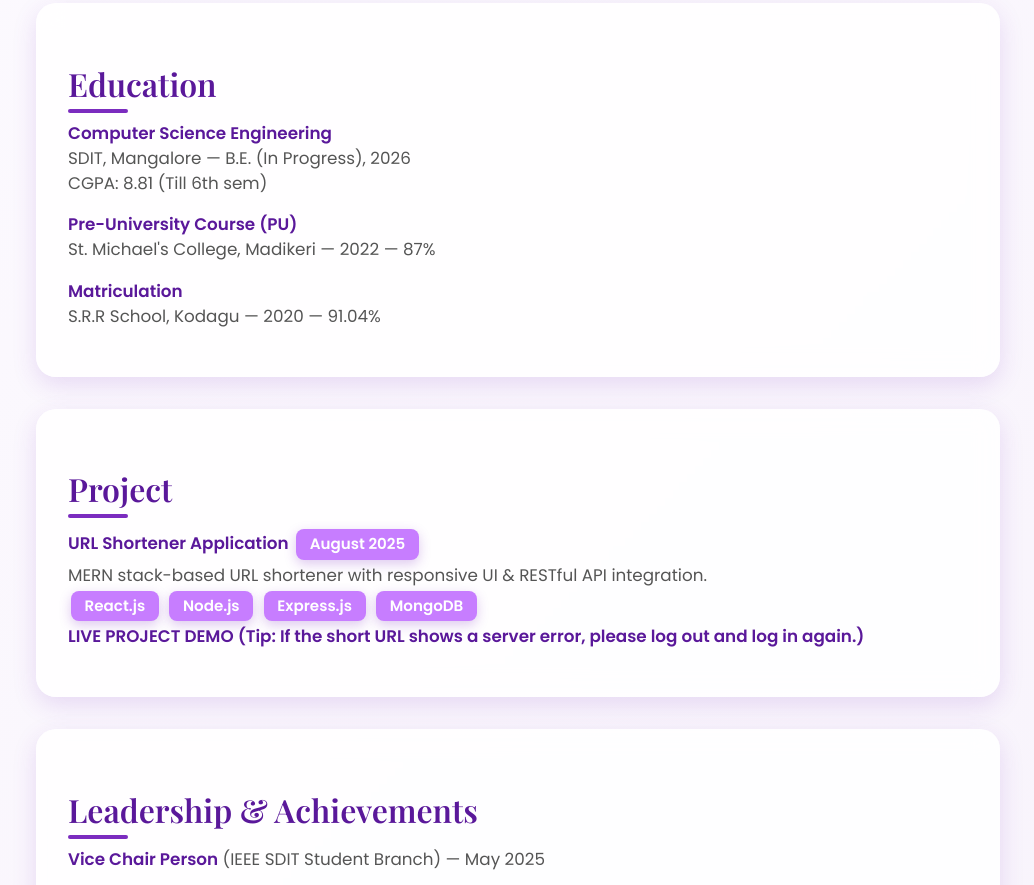
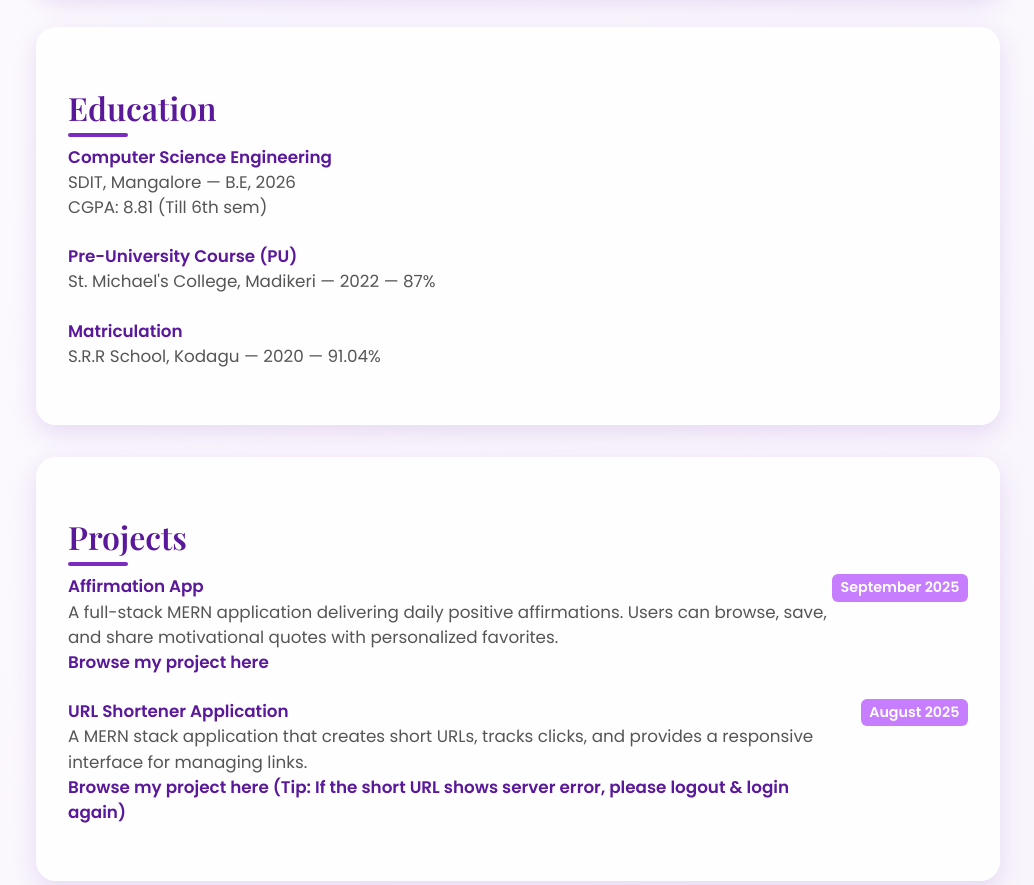
Before and after one commit to Sinchanaps03/portfolio, a website: page index.html in a window 1280 px wide. Shown: the part 751-1636 px from the top of the page, without its empty margins (122-1156 px from the left). Drawn offline with nearby package versions, Linux system fonts and the light colour scheme.

Commit message:
Sinchana's Portfolio

```diff
--- a/index.html
+++ b/index.html
@@ -53,7 +53,6 @@
     opacity: 0.9;
   }
 
-  /* View My Work Button */
   .view-work-btn {
     display: inline-block;
     margin-top: 1.5rem;
@@ -81,7 +80,7 @@
     background: rgba(255, 255, 255, 0.85);
     box-shadow: 0 8px 24px rgba(123, 44, 191, 0.15);
     backdrop-filter: blur(12px);
-    animation: fadeInUp 1s ease forwards;
+    animation: floatUp 4s ease-in-out infinite alternate, fadeInUp 1s ease forwards;
   }
 
   h2 {
@@ -110,11 +109,13 @@
   }
 
   li {
-    margin-bottom: 1rem;
+    margin-bottom: 1.5rem;
     font-size: 1.05rem;
     line-height: 1.5;
     color: var(--text-light);
     transition: transform 0.3s ease, color 0.3s ease;
+    position: relative;
+    padding-right: 120px;
   }
 
   li:hover {
@@ -127,15 +128,15 @@
   }
 
   .badge {
-    display: inline-block;
+    position: absolute;
+    right: 0;
+    top: 0;
     background: var(--purple-light);
-    color: var(--white);
-    border-radius: 8px;
-    padding: 0.25em 0.9em;
-    margin: 0.2em;
-    font-size: 0.9em;
+    color: white;
+    padding: 0.2em 0.6em;
+    border-radius: 6px;
+    font-size: 0.85em;
     font-weight: 600;
-    box-shadow: 0 4px 12px rgba(123, 44, 191, 0.25);
   }
 
   .contact-link {
@@ -152,11 +153,14 @@
 
   @keyframes fadeInDown { from {opacity:0; transform:translateY(-40px);} to {opacity:1; transform:translateY(0);} }
   @keyframes fadeInUp { from {opacity:0; transform:translateY(40px);} to {opacity:1; transform:translateY(0);} }
+  @keyframes floatUp { from {transform: translateY(0);} to {transform: translateY(-10px);} }
 
   @media (max-width:600px){
     header h1{font-size:2rem;}
     h2{font-size:1.5rem;}
     section{padding:1.2rem;}
+    li{padding-right: 0; margin-bottom: 1.5rem;}
+    .badge{position: static; display: inline-block; margin-left: 0.5rem;}
   }
 </style>
 </head>
@@ -168,7 +172,6 @@
   <p>Passionate about creating innovative web solutions using modern technologies.<br>Currently pursuing Computer Science Engineering with a focus on practical applications and leadership.</p>
   <p>Mangalore, Karnataka</p>
 
-  <!-- View My Work Button -->
   <a href="https://github.com/Sinchanaps03" target="_blank" class="view-work-btn">View My Work</a>
 </header>
 
@@ -184,22 +187,26 @@
 <section class="education">
   <h2>Education</h2>
   <ul>
-    <li><strong>Computer Science Engineering</strong><br>SDIT, Mangalore — B.E. (In Progress), 2026<br>CGPA: 8.81 (Till 6th sem)</li>
+    <li><strong>Computer Science Engineering</strong><br>SDIT, Mangalore — B.E, 2026<br>CGPA: 8.81 (Till 6th sem)</li>
     <li><strong>Pre-University Course (PU)</strong><br>St. Michael's College, Madikeri — 2022 — 87%</li>
     <li><strong>Matriculation</strong><br>S.R.R School, Kodagu — 2020 — 91.04%</li>
   </ul>
 </section>
 
 <section class="projects">
-  <h2>Project</h2>
+  <h2>Projects</h2>
   <ul>
     <li>
-      <strong>URL Shortener Application</strong> <span class="badge">August 2025</span><br>
-      MERN stack-based URL shortener with responsive UI & RESTful API integration.<br>
-      <span class="badge">React.js</span> <span class="badge">Node.js</span> <span class="badge">Express.js</span> <span class="badge">MongoDB</span><br>
-      <a class="contact-link" href="https://short-url-frontend-i7cb.vercel.app/" target="_blank">
-        LIVE PROJECT DEMO (Tip: If the short URL shows a server error, please log out and log in again.)
-      </a>
+      <strong>Affirmation App</strong>
+      <span class="badge">September 2025</span><br>
+      A full-stack MERN application delivering daily positive affirmations. Users can browse, save, and share motivational quotes with personalized favorites.<br>
+      <a class="contact-link" href="https://affirmation-bay.vercel.app/" target="_blank">Browse my project here</a>
+    </li>
+    <li>
+      <strong>URL Shortener Application</strong>
+      <span class="badge">August 2025</span><br>
+      A MERN stack application that creates short URLs, tracks clicks, and provides a responsive interface for managing links.<br>
+      <a class="contact-link" href="https://short-url-frontend-i7cb.vercel.app/" target="_blank">Browse my project here (Tip: If the short URL shows server error, please logout & login again)</a>
     </li>
   </ul>
 </section>
```
